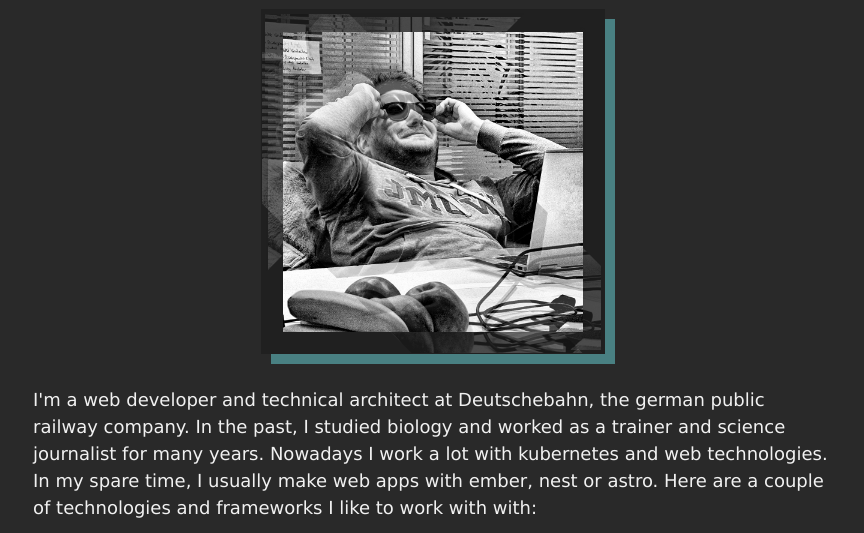
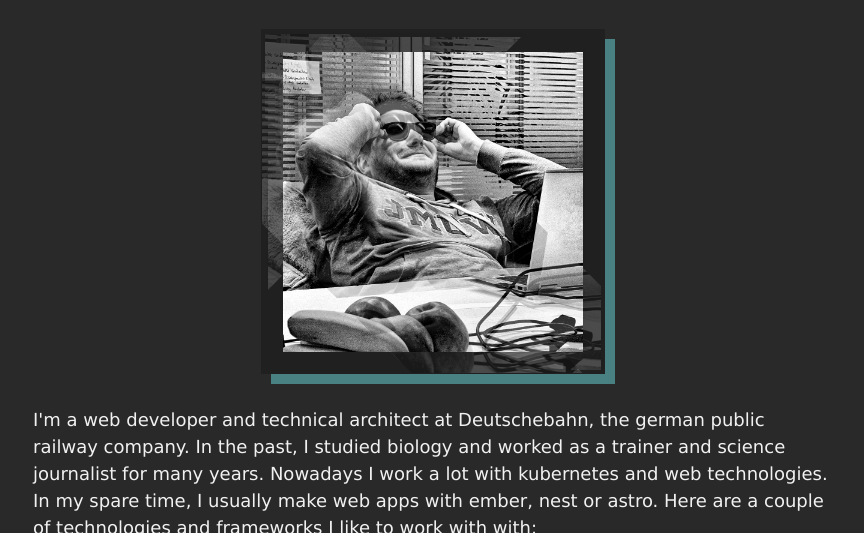
Before and after one commit to spuxx1701/spuxx-dev, an Astro site: page / in a window 1280 px wide. Shown: the part 203-736 px from the top of the page, without its empty margins (207-1071 px from the left). Built offline with nearby package versions, Linux system fonts and the light colour scheme; Astro itself is replaced by a stand-in of ours.

```diff
--- a/src/styles/global.css
+++ b/src/styles/global.css
@@ -28,7 +28,7 @@ body {
 }
 
 main {
-  margin-top: 24px;
+  margin-top: 44px;
 }
 
 textarea {
```
